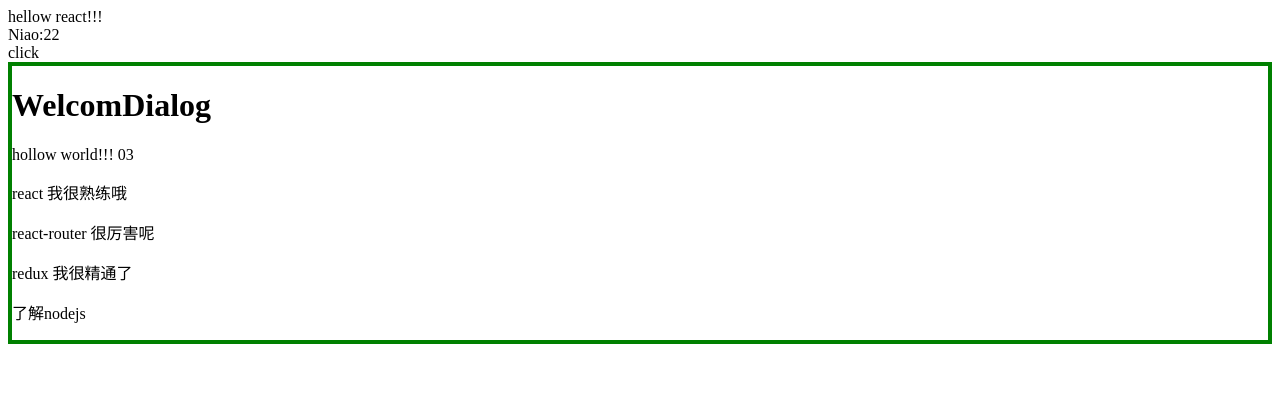
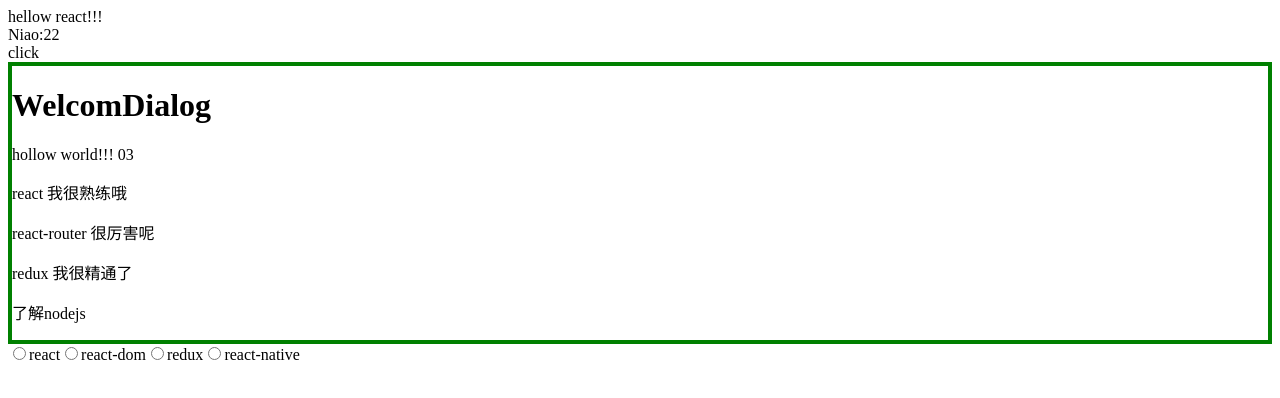
Before and after one commit to shanejix/front-end-playground, a React (Create React App) app: page / in a window 1280 px wide. Shown: the top 398 px of the page. Built offline with nearby package versions, Linux system fonts and the light colour scheme.

Commit message:
add composition children-modify

```diff
--- a/src/App.js
+++ b/src/App.js
@@ -7,6 +7,7 @@ import Person from './ReactComp/HOC/Person'
 // import WelcomeDialog from './ReactComp/Composition/WelcomeDialog01'
 // import WelcomeDialog from './ReactComp/Composition/WelcomeDialog02'
 import WelcomeDialog from './ReactComp/Composition/WelcomeDialog03'
+import RadioGroup from './ReactComp/Composition/RadioGroup'
 
 function App() {
   return (
@@ -21,6 +22,8 @@ function App() {
       <Person />
       <WelcomeDialog />
 
+      <RadioGroup />
+
     </div>
   );
 }
--- /dev/null
+++ b/src/ReactComp/Composition/RadioGroup/Radio.jsx
@@ -0,0 +1,11 @@
+import React from "react";
+
+export default function Radio({children,...rest}) {
+  return (
+    <label>
+      {/* //props:包含children和name和value */}
+      <input type="radio" {...rest} />
+      {children}
+    </label>
+  );
+}
--- /dev/null
+++ b/src/ReactComp/Composition/RadioGroup/RadioGroup.jsx
@@ -0,0 +1,11 @@
+import React from 'react'
+
+export default function RadioGroup({children,name}) {
+  return (
+    <div>
+      {React.Children.map(children, child => {
+          return  React.cloneElement(child,{name:name})
+      })}
+    </div>
+  )
+}
--- /dev/null
+++ b/src/ReactComp/Composition/RadioGroup/index.js
@@ -0,0 +1,18 @@
+
+import React from 'react'
+import RadioGroup from './RadioGroup'
+import Radio from './Radio'
+
+
+
+
+export default function index() {
+  return (
+    <RadioGroup name='mvc'>
+      <Radio value='react'>react</Radio>
+      <Radio value='react-dom'>react-dom</Radio>
+      <Radio value='redux'>redux</Radio>
+      <Radio value='react-native'>react-native</Radio>
+    </RadioGroup>
+  )
+}
--- a/src/ReactComp/Composition/WelcomeDialog01/Dialog.jsx
+++ b/src/ReactComp/Composition/WelcomeDialog01/Dialog.jsx
@@ -2,7 +2,7 @@ import React from "react";
 
 //只负责样式，不关心内容和逻辑
 export default function Dialog(props) {
-  console.log(props);
+  // console.log(props);
 
   return (
     <div style={{ border: `${props.color} 4px solid` }}>
--- a/src/ReactComp/Composition/WelcomeDialog02/Dialog.jsx
+++ b/src/ReactComp/Composition/WelcomeDialog02/Dialog.jsx
@@ -4,7 +4,7 @@ import Fetcher from "./Fetcher";
 
 //只负责样式，不关心内容和逻辑
 export default function Dialog(props) {
-  console.log(props);
+  // console.log(props);
 
   return (
     <div style={{ border: `${props.color} 4px solid` }}>
--- a/src/ReactComp/Composition/WelcomeDialog03/Dialog.jsx
+++ b/src/ReactComp/Composition/WelcomeDialog03/Dialog.jsx
@@ -3,7 +3,7 @@ import React from "react";
 
 //只负责样式，不关心内容和逻辑
 export default function Dialog(props) {
-  console.log(props);
+  // console.log(props);
 
   return (
     <div style={{ border: `${props.color} 4px solid` }}>
```
